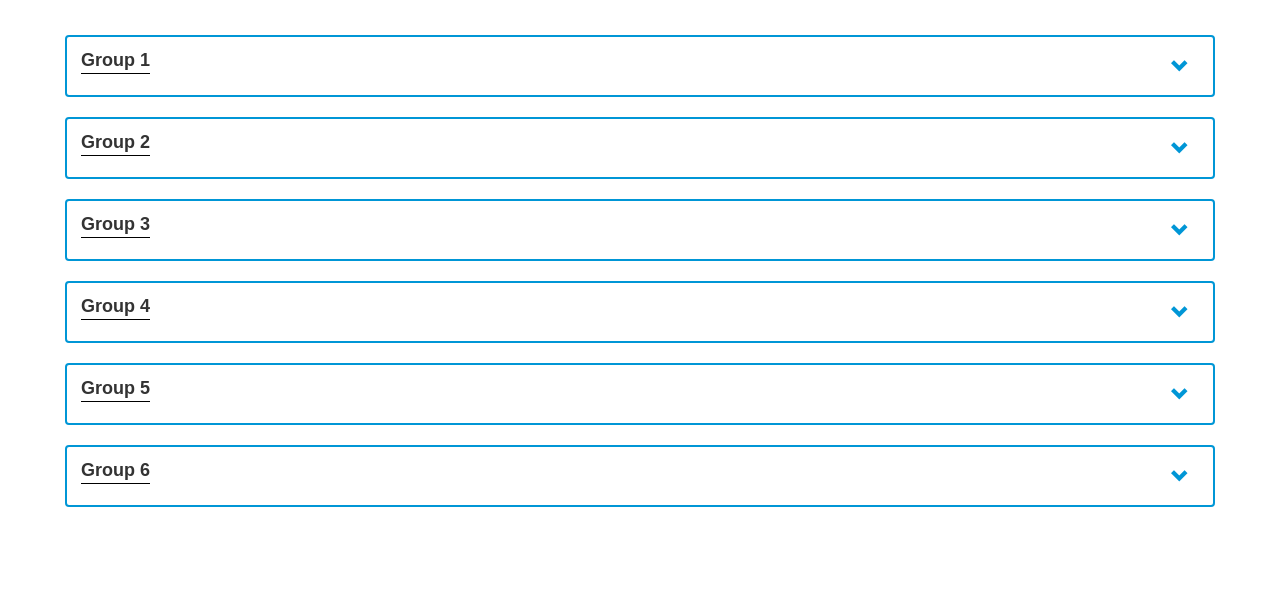
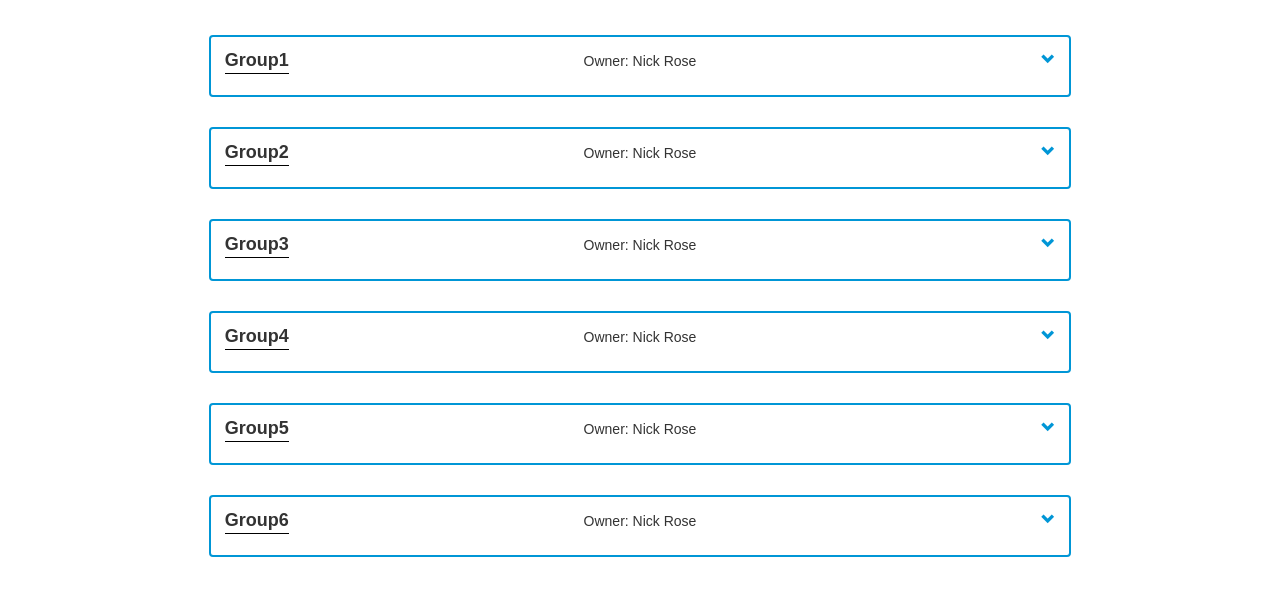
Before and after one commit to tschoppe/TagX-Public, a Django app: page /mygroups/ in a window 1280 px wide. Shown: the part 187-783 px from the top of the page. Run offline with Django 3.2, Linux system fonts and the light colour scheme; a user stored in the database is signed in; some libraries are stand-ins or nearby versions; some web fonts are replaced.

Commit message:
group ui improvements

```diff
--- a/TagX/static/bundles/groups.js
+++ b/TagX/static/bundles/groups.js
@@ -22,16 +22,37 @@ var Groups = createReactClass({
                     { className: 'col-lg-12' },
                     React.createElement(
                         'div',
-                        { className: 'thumbnail' },
+                        { className: key + " thumbnail" },
                         React.createElement(
-                            'h4',
-                            { className: 'group-tag' },
+                            'div',
+                            { className: key + " row group" },
                             React.createElement(
-                                'strong',
-                                null,
-                                key
+                                'div',
+                                { className: 'col-xs-4' },
+                                React.createElement(
+                                    'h4',
+                                    { className: 'group-name' },
+                                    React.createElement(
+                                        'strong',
+                                        null,
+                                        key
+                                    )
+                                )
                             ),
-                            React.createElement('span', { className: 'glyphicon glyphicon-chevron-down' })
+                            React.createElement(
+                                'div',
+                                { className: 'col-xs-4' },
+                                React.createElement(
+                                    'p',
+                                    { className: 'owner' },
+                                    'Owner: Nick Rose'
+                                )
+                            ),
+                            React.createElement(
+                                'div',
+                                { className: 'col-xs-4' },
+                                React.createElement('span', { className: 'glyphicon glyphicon-chevron-down' })
+                            )
                         )
                     )
                 )
--- a/TagX/static/css/main.css
+++ b/TagX/static/css/main.css
@@ -115,15 +115,22 @@ li {
 	border: none;
 	border-radius: 0;
 	color: white;
+	-webkit-transition: border 500ms; /* For Safari 3.1 to 6.0 */
+    transition: background 500ms;
 }
 
 #button:focus {
 	outline: none;
-	background: #0474a5;
+	background: #0096d6;
 }
 
 .search-form {
 	margin-bottom: 25px;
+}
+
+input#button.focused {
+	outline: none;
+	background: #0096d6;
 }
 
 /*this stuff is for the mygroups page*/
@@ -142,6 +149,9 @@ div.thumbnail {
 }
 
 .thumbnail {
+	width: 75%;
+	margin: auto;
+	margin-bottom: 30px;
 	border: 2px solid #0096d6;
 }
 
@@ -152,21 +162,22 @@ div.row.header {
 
 .glyphicon {
 	color: #0096d6;
+	float: right;
+	margin: 10px;
 }
 
-.group-tag {
+.group-name {
 	margin: 10px 10px;
 	height: 30px;
 	text-align: left;
 }
 
-.group-tag:hover {
+.thumbnail:hover {
 	cursor: pointer;
 }
 
-.glyphicon {
-	margin: 5px 10px;
-	float: right;
+.owner {
+	margin: 10px;
 }
 
 
--- a/TagX/static/js/groupsPage.js
+++ b/TagX/static/js/groupsPage.js
@@ -1,5 +1,30 @@
-$(".group-tag").click(function () {
-    $(this).animate({
-        height: ($(this).height() == 150) ? 30 : 150
-    }, 200);
+$(".thumbnail").click(function () {
+    var myClass = this.classList[0];
+    var INITIALHEIGHT = 60;
+    if(($(this).height() > INITIALHEIGHT)) {
+    	$("." + myClass + ".sub").fadeOut('fast', function() {
+    		$("." + myClass + ".sub").remove();
+    	});
+    	$(this).animate({
+        	height: INITIALHEIGHT
+    	}, 200)
+    } else {
+    	$(this).animate({
+        	height: INITIALHEIGHT + (30 * test[myClass].users.length)
+    	}, 200);
+    	$("." + myClass + ".thumbnail").append(
+	    	'<div class="' + myClass + ' sub row">' + ' \
+	    		<div class="col-xs-6"> \
+                    <p>System Name: system 1</p> \
+                    <p>System Name: system 2</p> \
+                    <p>System Name: system 3</p> \
+                </div> \
+                <div class="col-xs-6"> \
+                    <p>User 1</p> \
+                    <p>User 2</p> \
+                    <p>User 3</p> \
+                </div> \
+	    	</div>'
+	    );
+    }
 });
--- a/TagX/views.py
+++ b/TagX/views.py
@@ -19,27 +19,27 @@ import certifi
 client = Elasticsearch(['https://52619ac88756f0b041fbc28723b9f81d.us-east-1.aws.found.io:9243'], http_auth=('elastic', '9eRZdikmjjmMWJjpaf8zoo7U'), port=443, use_ssl=True, ca_certs=certifi.where())
 
 testData = {
-    "Group 1": {
-        "users": ["userOne", "user2", "user3"],
+    "Group1": {
+        "users": ["userOne", "user2", "user3", "hjds", "hjfdks"],
         "systems": ["system1", "system2", "system3"]
     },
-    "Group 2": {
+    "Group2": {
         "users": ["user1", "user2", "user3"],
         "systems": ["system1", "system2", "system3"]
     },
-    "Group 3": {
+    "Group3": {
         "users": ["user1", "user2", "user3"],
         "systems": ["system1", "system2", "system3"]
     },
-    "Group 4": {
+    "Group4": {
         "users": ["user1", "user2", "user3"],
         "systems": ["system1", "system2", "system3"]
     },
-    "Group 5": {
+    "Group5": {
         "users": ["user1", "user2", "user3"],
         "systems": ["system1", "system2", "system3"]
     },
-    "Group 6": {
+    "Group6": {
         "users": ["user1", "user2", "user3"],
         "systems": ["system1", "system2", "system3"]
     }
@@ -155,6 +155,7 @@ def search(request):
             search = searchObj['search']
             criteria = searchObj['criteria']
             return HttpResponseRedirect('/mysystems/?search=%s&criteria=%s' % (search, criteria))
+        return HttpResponseRedirect('/mysystems/')
     return HttpResponseRedirect('/')
 
 
--- a/package.json
+++ b/package.json
@@ -10,17 +10,17 @@
   "license": "ISC",
   "devDependencies": {
     "babel-core": "^6.26.0",
+    "babel-loader": "^6.4.1",
     "babel-preset-es2015": "^6.24.1",
     "babel-preset-react": "^6.24.1",
     "create-react-class": "^15.6.2",
     "jquery": "^3.2.1",
-    "react": "^16.1.1",
-    "react-dom": "^16.1.1",
+    "react": "^16.2.0",
+    "react-dom": "^16.2.0",
     "webpack": "^2.1.0-beta.22",
     "webpack-bundle-tracker": "^0.2.0"
   },
   "dependencies": {
-    "babel-loader": "^6.2.4",
     "django-react-csrftoken": "^1.0.3"
   }
 }
--- a/webpack-stats.json
+++ b/webpack-stats.json
@@ -1 +1 @@
-{"status":"done","chunks":{"navbar":[{"name":"navbar.js","path":"/Users/nickrose/tag-x/django_project/TagX/static/bundles/navbar.js"}],"systemtable":[{"name":"systemtable.js","path":"/Users/nickrose/tag-x/django_project/TagX/static/bundles/systemtable.js"}],"groups":[{"name":"groups.js","path":"/Users/nickrose/tag-x/django_project/TagX/static/bundles/groups.js"}],"commons":[{"name":"commons.js","path":"/Users/nickrose/tag-x/django_project/TagX/static/bundles/commons.js"}]}}
+{"status":"done","chunks":{"navbar":[{"name":"navbar.js","path":"/Users/nickrose/tag-x/TagX/static/bundles/navbar.js"}],"systemtable":[{"name":"systemtable.js","path":"/Users/nickrose/tag-x/TagX/static/bundles/systemtable.js"}],"groups":[{"name":"groups.js","path":"/Users/nickrose/tag-x/TagX/static/bundles/groups.js"}],"commons":[{"name":"commons.js","path":"/Users/nickrose/tag-x/TagX/static/bundles/commons.js"}]}}
```
Also changed, not shown: TagX/static/js/mySystemsPage.js (+4 -13 lines), TagX/static/js/react/groups.js (+14 -5 lines), db.sqlite3, package-lock.json, 1 other file.
